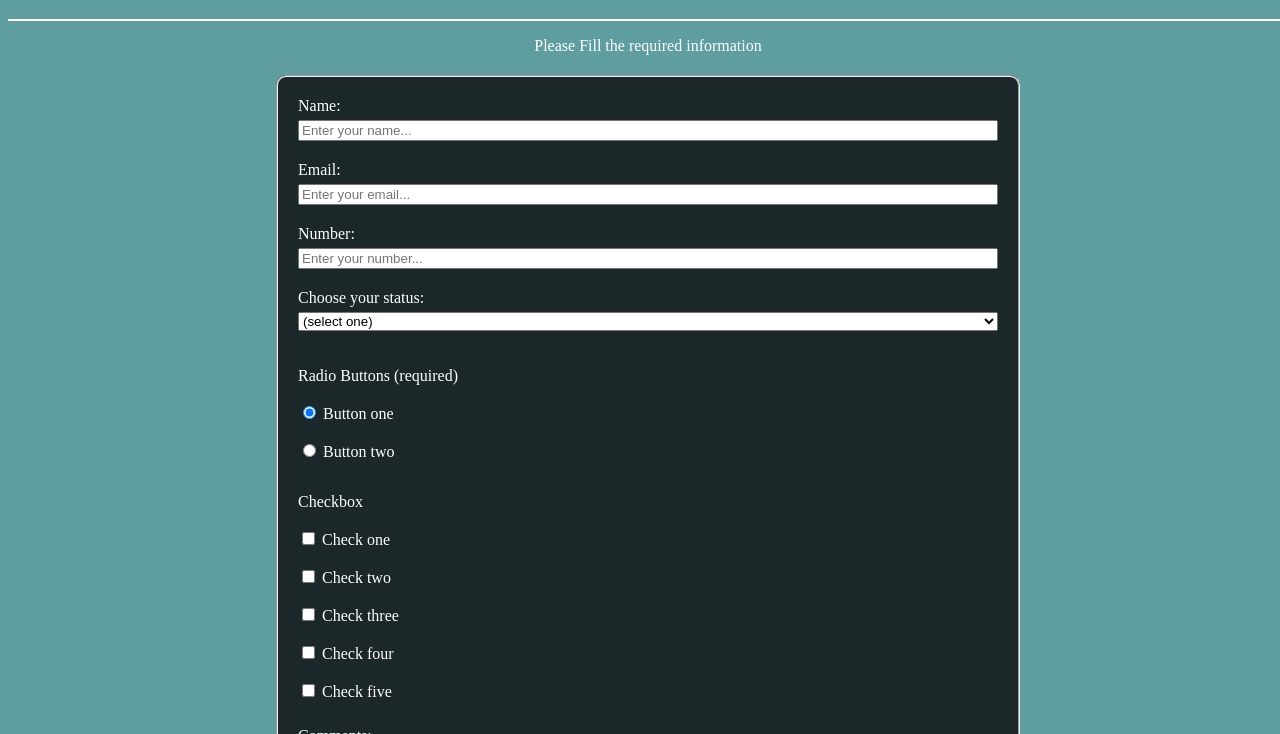
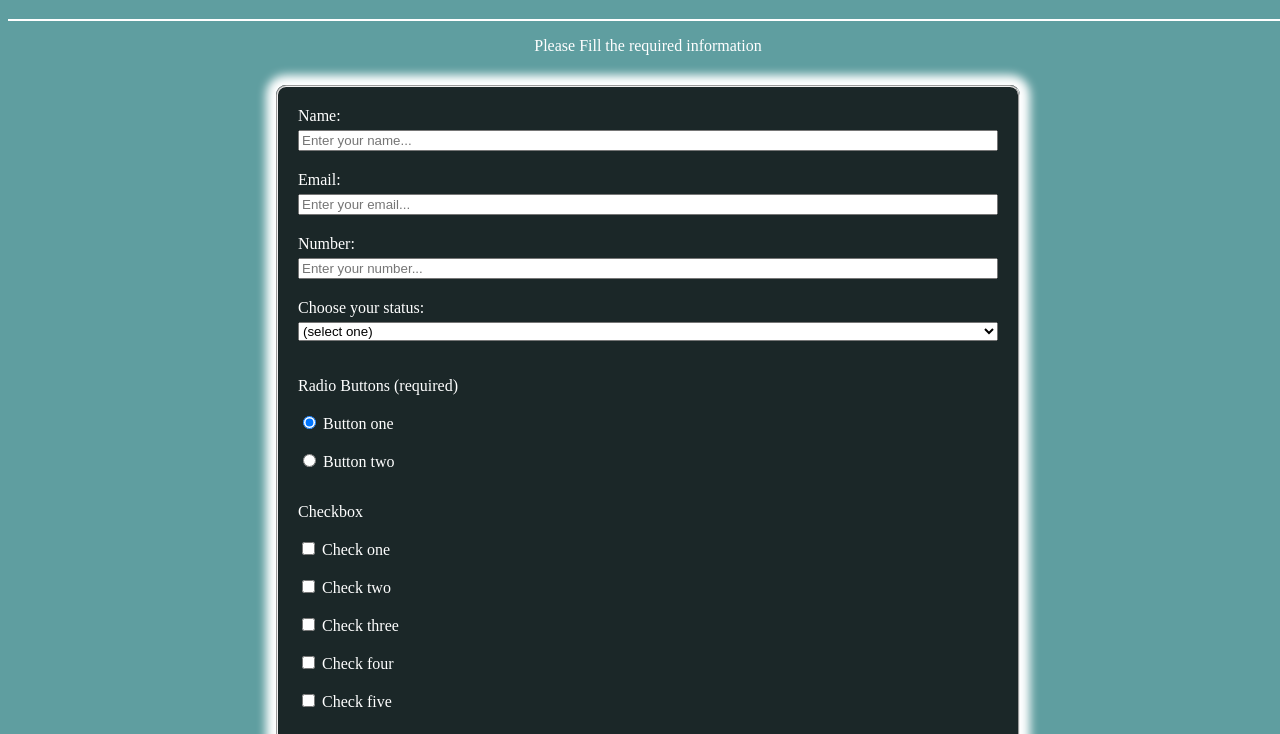
Before and after one commit to Ermias-Muluken/Survey-Form, a plain HTML site: page index.html in a window 1280 px wide. Shown: the part 61-795 px from the top of the page. Drawn offline with Linux system fonts and the light colour scheme.

Commit message:
last touch

```diff
--- a/layout.css
+++ b/layout.css
@@ -21,12 +21,13 @@ form{
     flex-direction: column;
 }
 fieldset{
+    box-shadow: 0 0 10px 10px white;
     background-color: rgba(10,10,10,0.8);
     display: flex;
     flex-direction: column;
     width: 70%;
     max-width: 700px;
-    margin: 0 auto;
+    margin: 10px auto;
     border-radius: 10px;
     padding: 20px 20px;
 }
```
